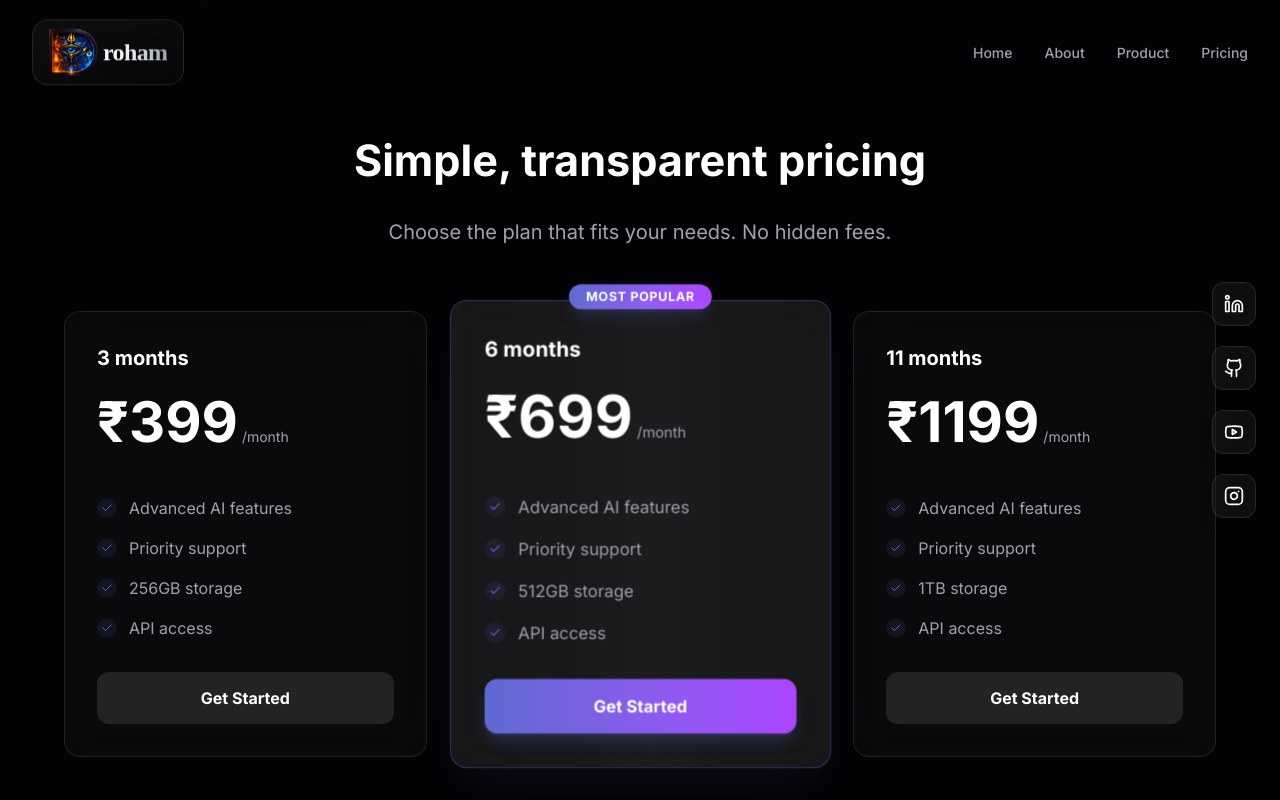
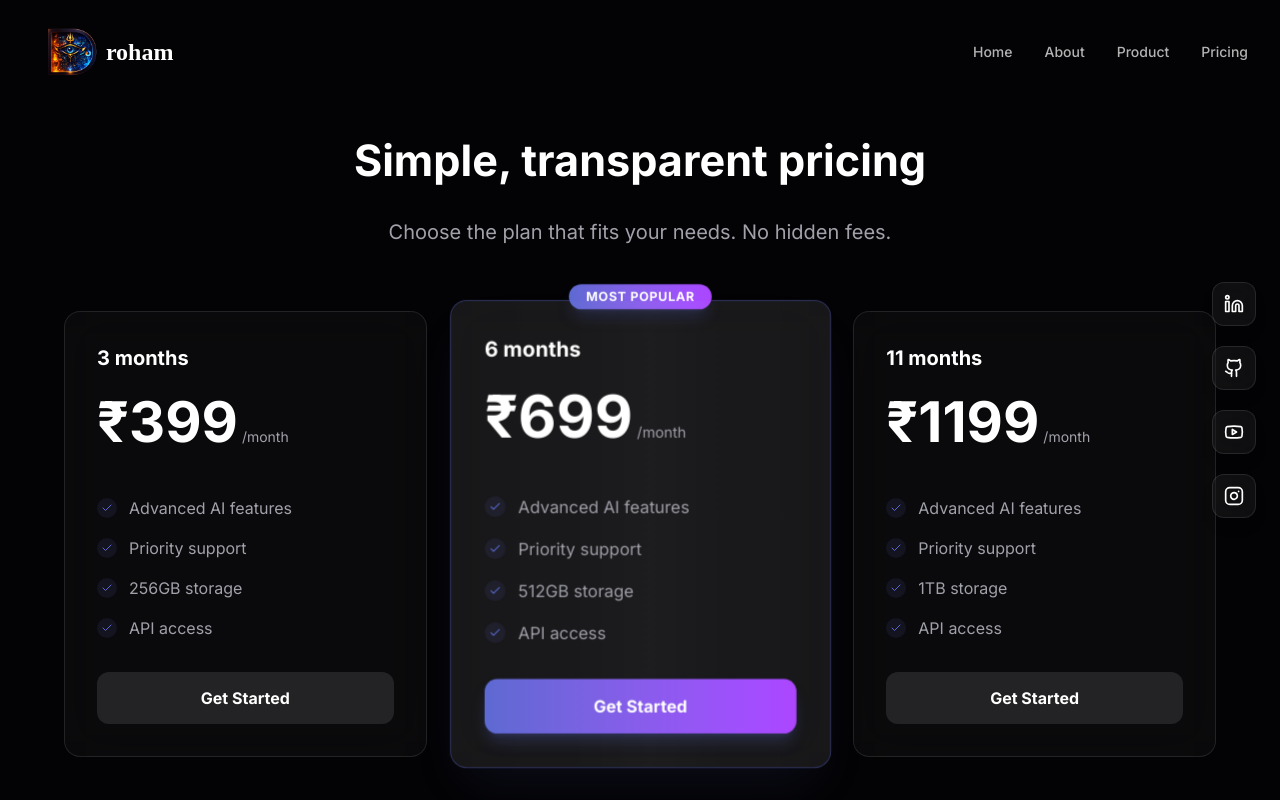
Before and after one commit to SudipBera083/Droham, a React (Vite) app: page /pricing in a window 1280 px wide. Shown: the top 800 px of the page. Built offline with nearby package versions, Linux system fonts and the light colour scheme; a web font is replaced by a local one.

Commit message:
Collabsable navbar issue

```diff
--- a/src/components/Navbar.jsx
+++ b/src/components/Navbar.jsx
@@ -1,6 +1,6 @@
 import React, { useState, useEffect } from "react";
 import { motion, AnimatePresence } from "framer-motion";
-import { Menu, X, ChevronRight } from "lucide-react";
+import { Menu, X } from "lucide-react";
 import clsx from "clsx";
 import logo from "@/assets/logo/logo.png";
 import { Link, useLocation } from "react-router-dom";
@@ -10,24 +10,25 @@ const Navbar = () => {
   const [mobileMenuOpen, setMobileMenuOpen] = useState(false);
   const location = useLocation();
 
+  // Scroll detection
   useEffect(() => {
-        const handleScroll = () => {
-            setScrolled(window.scrollY > 50);
-        };
+    const handleScroll = () => setScrolled(window.scrollY > 50);
     window.addEventListener("scroll", handleScroll, { passive: true });
     return () => window.removeEventListener("scroll", handleScroll);
   }, []);
 
+  // Lock scroll when mobile menu is open
   useEffect(() => {
-        if (mobileMenuOpen) {
-            document.body.style.overflow = "hidden";
-        } else {
-            document.body.style.overflow = "";
-        }
+    document.body.style.overflow = mobileMenuOpen ? "hidden" : "";
     return () => {
       document.body.style.overflow = "";
     };
   }, [mobileMenuOpen]);
+
+  // Close mobile menu on route change
+  useEffect(() => {
+    setMobileMenuOpen(false);
+  }, [location]);
 
   const navLinks = [
     { name: "Home", to: "/", type: "route" },
@@ -36,16 +37,17 @@ const Navbar = () => {
     { name: "Pricing", to: "/pricing", type: "route" },
   ];
 
-
   return (
+    <>
+      {/* ================= NAVBAR ================= */}
       <motion.nav
         initial={{ y: -100 }}
         animate={{ y: 0 }}
-            transition={{ duration: 0.8, ease: [0.22, 1, 0.36, 1] }}
+        transition={{ duration: 0.6 }}
         className={clsx(
           "fixed top-0 left-0 right-0 z-50 transition-all duration-500 border-b",
           scrolled
-                    ? "bg-background/80 backdrop-blur-xl border-white/5 py-3"
+            ? "bg-background/90 backdrop-blur-xl border-white/5 py-3"
             : "bg-transparent border-transparent py-4 md:py-5"
         )}
       >
@@ -54,37 +56,16 @@ const Navbar = () => {
           {/* Logo */}
           <Link
             to="/"
-                    className="group relative inline-flex items-center gap-1 px-4 py-2 rounded-2xl
-          bg-gradient-to-br from-white/5 to-white/2
-          backdrop-blur-xl border border-white/10
-          shadow-[0_10px_30px_rgba(0,0,0,0.5)]
-          transition-all duration-500
-          hover:shadow-[0_20px_60px_rgba(0,0,0,0.7)]
-          hover:-translate-y-1 cursor-pointer
-          animate-[float_6s_ease-in-out_infinite]
-"
+            className="flex items-center gap-2 px-4 py-2 rounded-xl"
           >
-                    <div className="absolute inset-0 rounded-2xl bg-gradient-to-r
-            from-orange-500/10 via-blue-500/10 to-purple-500/10
-            opacity-0 group-hover:opacity-100
-            blur-2xl transition-opacity duration-500 -z-10"
-                    />
-
             <img
               src={logo}
               alt="Droham Logo"
-                        className="h-10 md:h-12 w-auto object-contain
-            transition-transform duration-500
-            group-hover:scale-110 group-hover:rotate-[2deg]"
+              className="h-10 md:h-12 w-auto object-contain"
             />
-
             <span
               style={{ fontFamily: '"Playwrite Cuba Guides", cursive' }}
-                        className="text-xl md:text-2xl font-semibold tracking-tight
-            bg-gradient-to-r from-white via-gray-200 to-gray-400
-            bg-clip-text text-transparent
-            transition-all duration-500
-            group-hover:tracking-normal"
+              className="text-xl md:text-2xl font-semibold text-white"
             >
               roham
             </span>
@@ -92,103 +73,97 @@ const Navbar = () => {
 
           {/* Desktop Links */}
           <div className="hidden md:flex items-center gap-8">
-                    {navLinks.map((link) => {
-                        if (link.type === "route") {
-                            return (
+            {navLinks.map((link) =>
+              link.type === "route" ? (
                 <Link
                   key={link.name}
                   to={link.to}
-                                    className="text-sm font-medium text-secondary hover:text-white transition-colors duration-300 relative group"
+                  className="text-sm font-medium text-white/70 hover:text-white transition-colors duration-300"
                 >
                   {link.name}
-                                    <span className="absolute -bottom-1 left-0 w-0 h-0.5 bg-gradient-to-r from-accent to-purple-400 transition-all duration-300 group-hover:w-full" />
                 </Link>
-                            );
-                        }
-
-                        return (
+              ) : (
                 <a
                   key={link.name}
                   href={link.to}
-                                className="text-sm font-medium text-secondary hover:text-white transition-colors duration-300 relative group"
+                  className="text-sm font-medium text-white/70 hover:text-white transition-colors duration-300"
                 >
                   {link.name}
-                                <span className="absolute -bottom-1 left-0 w-0 h-0.5 bg-gradient-to-r from-accent to-purple-400 transition-all duration-300 group-hover:w-full" />
                 </a>
-                        );
-                    })}
-
+              )
+            )}
           </div>
-
-                {/* Desktop CTA */}
-                {/* <div className="hidden md:flex items-center gap-4">
-                    <button className="text-sm font-medium text-white hover:text-accent transition-colors duration-300">
-                        Sign In
-                    </button>
-
-                    <button className="group relative px-5 py-2.5 bg-white/10 hover:bg-white/15 border border-white/10 rounded-full text-sm font-medium text-white transition-all duration-300 overflow-hidden">
-                        <span className="relative z-10 flex items-center gap-1.5">
-                            Get Started
-                            <ChevronRight className="w-4 h-4 group-hover:translate-x-0.5 transition-transform duration-300" />
-                        </span>
-                        <div className="absolute inset-0 -translate-x-[100%] group-hover:translate-x-[100%] transition-transform duration-700 bg-gradient-to-r from-transparent via-white/10 to-transparent" />
-                    </button>
-                </div> */}
 
           {/* Mobile Toggle */}
           <button
-                    className="md:hidden relative w-11 h-11 flex items-center justify-center rounded-lg bg-white/5 active:bg-white/10 transition-colors"
+            className="md:hidden w-11 h-11 flex items-center justify-center rounded-lg bg-white/5"
             onClick={() => setMobileMenuOpen(!mobileMenuOpen)}
             aria-label="Toggle menu"
           >
             {mobileMenuOpen ? (
-                        <X className="w-5 h-5" />
+              <X className="w-5 h-5 text-white" />
             ) : (
-                        <Menu className="w-5 h-5" />
+              <Menu className="w-5 h-5 text-white" />
             )}
           </button>
         </div>
+      </motion.nav>
 
-            {/* Mobile Menu */}
+      {/* ================= MOBILE MENU ================= */}
       <AnimatePresence>
         {mobileMenuOpen && (
+          <>
+            {/* Dark overlay */}
             <motion.div
               initial={{ opacity: 0 }}
-                        animate={{ opacity: 1 }}
+              animate={{ opacity: 0.6 }}
               exit={{ opacity: 0 }}
               transition={{ duration: 0.3 }}
-                        className="md:hidden fixed inset-0 top-[70px] bg-background/98 backdrop-blur-2xl z-40"
+              className="fixed inset-0 bg-black z-[998] md:hidden"
+              onClick={() => setMobileMenuOpen(false)}
+            />
+
+            {/* Solid menu panel */}
+            <motion.div
+              initial={{ x: "100%" }}
+              animate={{ x: 0 }}
+              exit={{ x: "100%" }}
+              transition={{ duration: 0.4, ease: "easeInOut" }}
+              className="fixed top-0 right-0 h-full w-full bg-background z-[999] md:hidden"
             >
-                        <div className="flex flex-col h-full px-6 py-10">
+              <div className="flex flex-col h-full px-6 py-16">
 
-                            <div className="flex flex-col gap-2">
-                                {navLinks.map((link) => (
+                {/* Links */}
+                <div className="flex flex-col gap-6">
+                  {navLinks.map((link) =>
+                    link.type === "route" ? (
                       <Link
                         key={link.name}
                         to={link.to}
                         onClick={() => setMobileMenuOpen(false)}
-                                        className="text-2xl font-semibold text-white/80 hover:text-white py-4 border-b border-white/5 transition-colors"
+                        className="text-2xl font-semibold text-white"
                       >
                         {link.name}
                       </Link>
-                                ))}
-                            </div>
-
-                            <div className="mt-auto pb-8 space-y-4">
-                                <button className="w-full py-4 bg-accent hover:bg-accent-glow text-white rounded-2xl font-bold transition-all text-lg active:scale-[0.98]">
-                                    Get Started Now
-                                </button>
-
-                                <button className="w-full py-4 bg-white/5 text-white rounded-2xl font-medium border border-white/10 transition-all active:scale-[0.98]">
-                                    Sign In
-                                </button>
+                    ) : (
+                      <a
+                        key={link.name}
+                        href={link.to}
+                        onClick={() => setMobileMenuOpen(false)}
+                        className="text-2xl font-semibold text-white"
+                      >
+                        {link.name}
+                      </a>
+                    )
+                  )}
                 </div>
 
               </div>
             </motion.div>
+          </>
         )}
       </AnimatePresence>
-        </motion.nav>
+    </>
   );
 };
 
```
Lines whose indentation alone changed are shown as unchanged.
